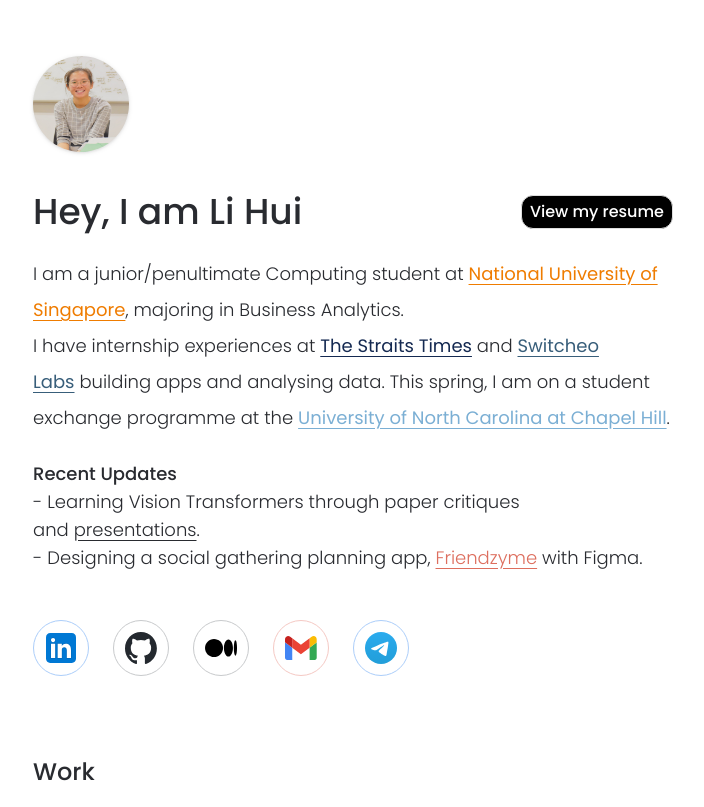
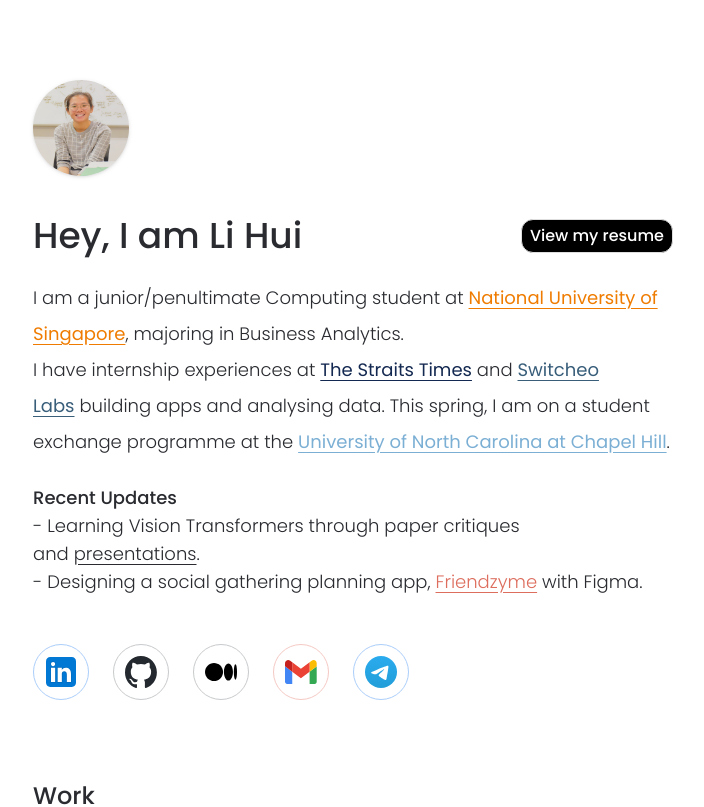
Before and after one commit to lihuicham/lihuicham.com-v2, a Next.js app: page / in a window 1280 px wide. Shown: the top 807 px of the page, without its empty margins (287-991 px from the left). Built offline with nearby package versions, Linux system fonts and the light colour scheme.

Commit message:
fix : top padding

```diff
--- a/src/app/components/v3/HeadlineV3.tsx
+++ b/src/app/components/v3/HeadlineV3.tsx
@@ -6,7 +6,7 @@ import { PageLinks } from "../constants/PageLinks"
 const HeadlineV3 = () => {
   return (
     <div>
-      <div className="container mx-auto text-primary-text grid w-10/12 pt-20 gap-y-4 md:w-1/2 md:pt-14 md:gap-y-6">
+      <div className="container mx-auto text-primary-text grid w-10/12 pt-20 gap-y-4 md:w-1/2 md:pt-18 md:gap-y-6">
         <div className="drop-shadow">
           <img alt="memoji" src="/assets/me.png" className="object-fit bg-tertiary-base w-20 h-20 lg:w-24 lg:h-24 rounded-full overflow-hidden mb-2 md:mb-4"/>
         </div>
```
